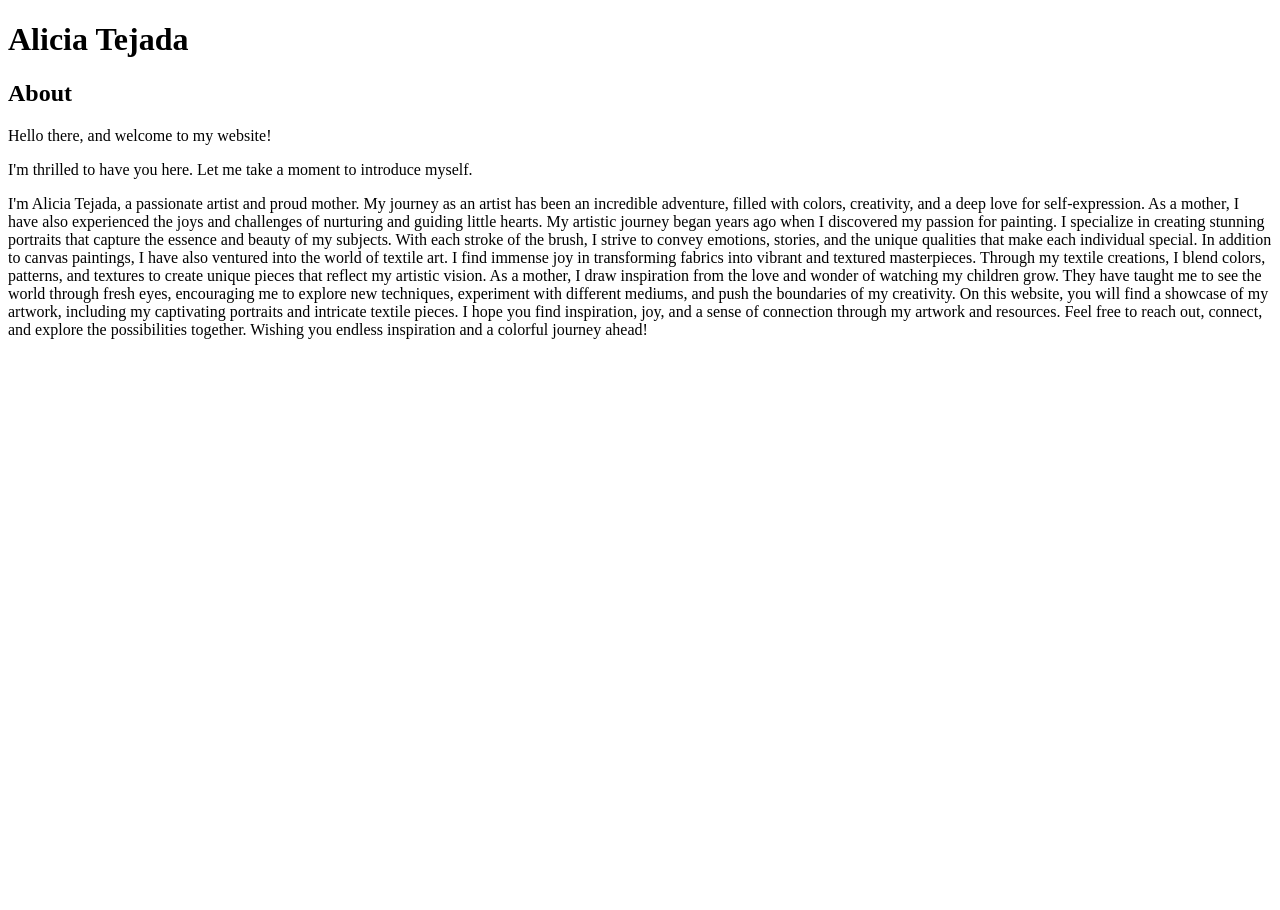
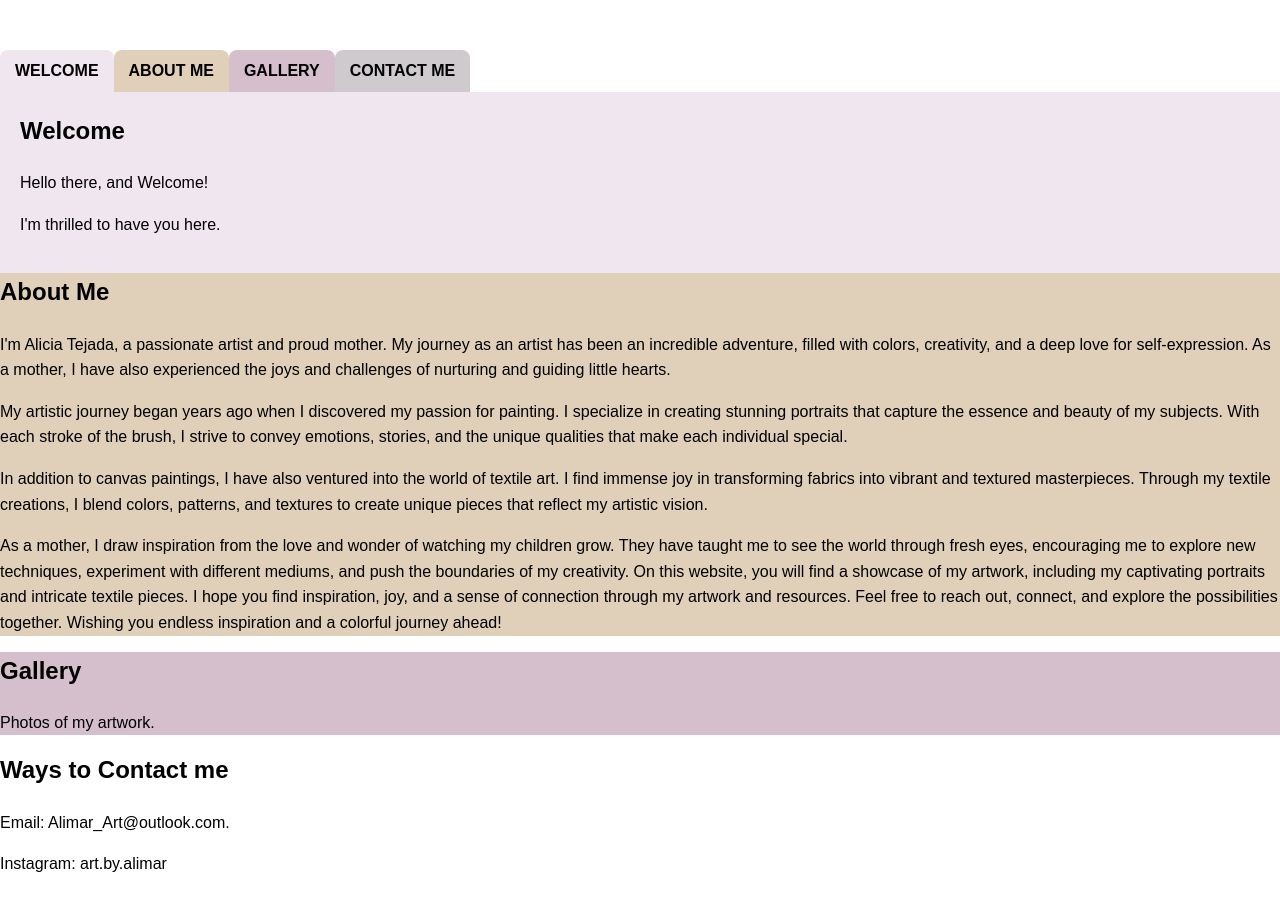
Before and after one commit to Tejaalic/tejaalic.github.io, a plain HTML site: page index.html in a window 1280 px wide. Before the commit the page ends 800 px from the top, so only its background shows below. Drawn offline with Linux system fonts and the light colour scheme.

Commit message:
added tabs and some color

```diff
--- a/assets/flexbox-style.css
+++ b/assets/flexbox-style.css
@@ -0,0 +1,71 @@
+*
+body {
+    margin: 0;
+    padding: 0;
+    font-family: Arial, Helvetica, sans-serif;
+    line-height: 1.6;
+}
+.container {
+    max-width: auto;
+    margin: 50px auto;
+}
+.tab_triger ul{
+    margin: 0;
+    padding: 0;
+    list-style: none;
+    display: flex;
+}
+.tab_triger ul li label{
+    position: relative;
+    display: block;
+    padding: 8px 15px;
+    cursor: pointer;
+    min-width: auto;
+    background-color: aqua;
+    text-align: center;
+    font-weight: 700;
+    text-transform: uppercase;
+    border-radius: 8px 8px 0 0;
+}
+.tab_triger ul li:nth-child(1) label{
+    background-color: rgb(240, 230, 239);
+}
+.tab_triger ul li:nth-child(2) label{
+    background-color: rgb(224, 208, 186);
+}
+.tab_triger ul li:nth-child(3) label{
+    background-color: rgb(214, 191, 205);
+}
+.tab_triger ul li:nth-child(4) label{
+    background-color: rgb(206, 202, 205);
+}
+.tab_container_wrap input{
+    position: absolute;
+    width: 0;
+    height: 0;
+    margin: 0;
+    z-index: -100;
+    top: -10000px;
+    display: none;
+}
+.tab_container_wrap input:checked +
+.tab_content_box{
+    background-color: rgb(240, 230, 239) ;
+    padding: 20px;
+}
+.tab_content_box:nth-of-type(1){
+    background-color: rgb(240, 230, 239);
+            display: block}
+.tab_content_box:nth-of-type(2){
+    background-color: rgb(224, 208, 186);
+}
+.tab_content_box:nth-of-type(3){
+    background-color: rgb(214, 191, 205);
+}
+.tab_content_box:nth-of-type(3){
+        background-color: rgb(214, 191, 205);
+    }
+
+.tab_content_box h2{
+    margin: 0 0 20px;
+}
--- a/index.html
+++ b/index.html
@@ -4,31 +4,45 @@
     <meta charset="UTF-8">
     <meta http-equiv="X-UA-Compatible" content="IE=edge">
     <meta name="viewport" content="width=device-width, initial-scale=1.0">
-    <link rel="stylesheet" href="./background-style.css">
-    <link rel="stylesheet" href="./flexbox-style.css">
-    <link rel="stylesheet" href="./flexbox.html">
-    <title>Document</title>
+    <link rel="stylesheet" href="./assets/flexbox-style.css">
+    <title>tabs</title>
 </head>
-
-
 <body>
     <div class="container">
-        <header class="header">
-            <h1 id="name"> Alicia Tejada </h1>
-        </header> </div>
+        <div class="tab_triger">
+            <ul>
+                <li><label for="tab1">Welcome</label></li>
+                <li><label for="tab2">About Me</label></li>
+                <li><label for="tab3">Gallery</label></li>
+                <li><label for="tab4">Contact Me</label></li>
+        </ul></div>
 
-<section>
-    <article class="title">
-    <h2>About</h2></article>
-    <div class="welcome">
-    <p>Hello there, and welcome to my website! </p>
-    <p> I'm thrilled to have you here. Let me take a moment to introduce myself.</p></div>
-    <div class="description">
-        I'm Alicia Tejada, a passionate artist and proud mother. My journey as an artist has been an incredible adventure, filled with colors, creativity, and a deep love for self-expression. As a mother, I have also experienced the joys and challenges of nurturing and guiding little hearts.
-        My artistic journey began years ago when I discovered my passion for painting. I specialize in creating stunning portraits that capture the essence and beauty of my subjects. With each stroke of the brush, I strive to convey emotions, stories, and the unique qualities that make each individual special.
-        In addition to canvas paintings, I have also ventured into the world of textile art. I find immense joy in transforming fabrics into vibrant and textured masterpieces. Through my textile creations, I blend colors, patterns, and textures to create unique pieces that reflect my artistic vision.
-        As a mother, I draw inspiration from the love and wonder of watching my children grow. They have taught me to see the world through fresh eyes, encouraging me to explore new techniques, experiment with different mediums, and push the boundaries of my creativity. On this website, you will find a showcase of my artwork, including my captivating portraits and intricate textile pieces.  I hope you find inspiration, joy, and a sense of connection through my artwork and resources. Feel free to reach out, connect, and explore the possibilities together.
-        Wishing you endless inspiration and a colorful journey ahead!</p>
-    </div></article></section>
+    <div class="tab_container_wrap">
+            <input type="radio" checked id="tab1" name="1">
+                <div class="tab_content_box">
+                    <h2>Welcome</h2>
+                        <p>Hello there, and Welcome!</p>
+                        <p> I'm thrilled to have you here.</p></div>
+
+            <input type="radio" id="tab2" name="2">
+                <div class="tab_content_box">
+                    <h2>About Me</h2>
+                        <p>I'm Alicia Tejada, a passionate artist and proud mother. My journey as an artist has been an incredible adventure, filled with colors, creativity, and a deep love for self-expression. As a mother, I have also experienced the joys and challenges of nurturing and guiding little hearts.</p>
+                        <p>My artistic journey began years ago when I discovered my passion for painting. I specialize in creating stunning portraits that capture the essence and beauty of my subjects. With each stroke of the brush, I strive to convey emotions, stories, and the unique qualities that make each individual special. </p>
+                        <p>In addition to canvas paintings, I have also ventured into the world of textile art. I find immense joy in transforming fabrics into vibrant and textured masterpieces. Through my textile creations, I blend colors, patterns, and textures to create unique pieces that reflect my artistic vision.</p>
+                        <p>As a mother, I draw inspiration from the love and wonder of watching my children grow. They have taught me to see the world through fresh eyes, encouraging me to explore new techniques, experiment with different mediums, and push the boundaries of my creativity. On this website, you will find a showcase of my artwork, including my captivating portraits and intricate textile pieces.  I hope you find inspiration, joy, and a sense of connection through my artwork and resources. Feel free to reach out, connect, and explore the possibilities together.
+                        Wishing you endless inspiration and a colorful journey ahead!</p></div>
+
+            <input type="radio" id="tab3" name="3">
+                <div class="tab_content_box">
+                    <h2>Gallery</h2>
+                        <p> Photos of my artwork.</p></div>
+
+                    <input type="radio" id="tab4" name="4">
+                    <div class="tab_content_box">
+                        <h2>Ways to Contact me</h2>
+                            <p> Email: Alimar_Art@outlook.com.</p>
+                            <p>Instagram: art.by.alimar</p></div>
+                        </div>
 </body>
 </html>
```
Also changed, not shown: assets/background-style.css (deleted, +0 -24 lines).
